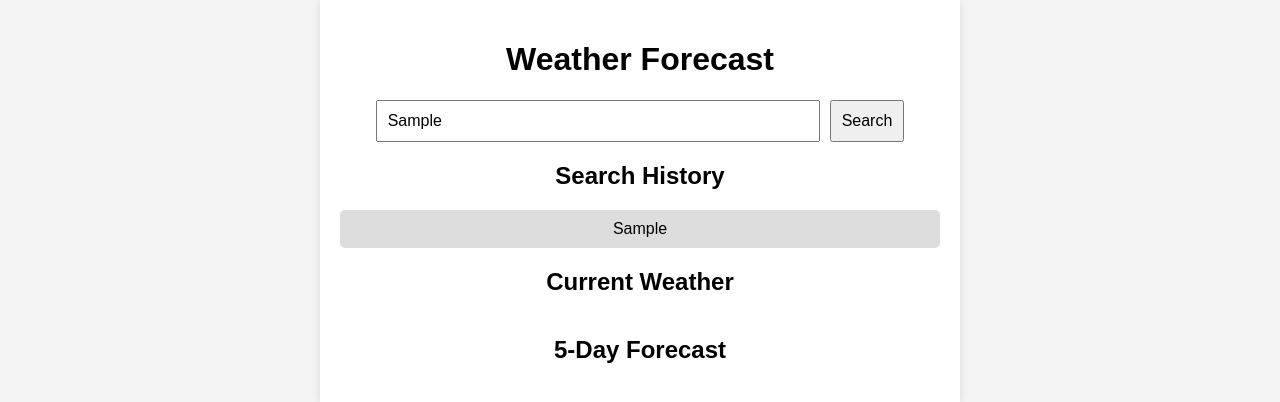
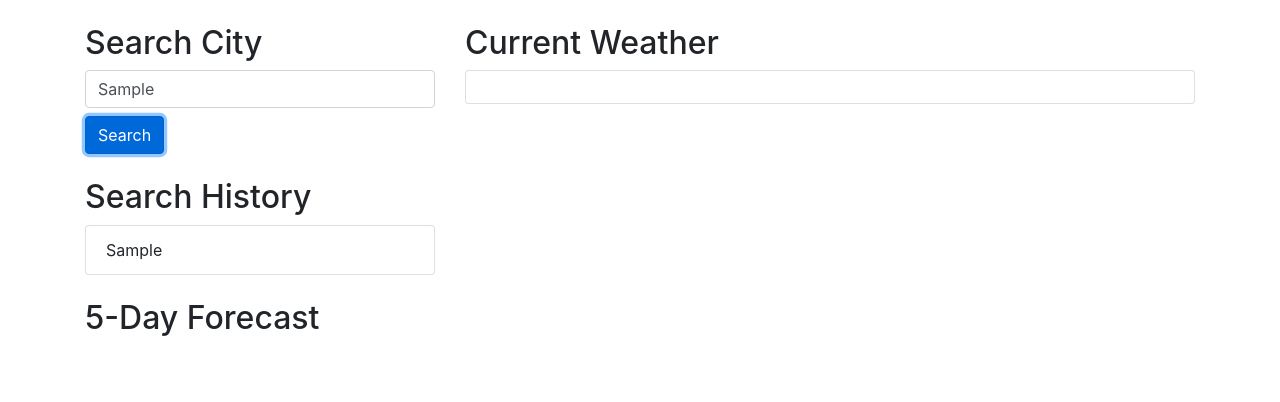
Before and after one commit to CameronGillum/5-day-weather-forecast, a plain HTML site: page index.html in a window 1280 px wide. Both pictures are taken after typing "Sample" into the empty fields and a click on the button "Search". Drawn offline with nearby package versions, Linux system fonts and the light colour scheme; no server answers.

Commit message:
adds bootstrap formatting and cahnges 5 day forecast direction when page is too small

```diff
--- a/assets/css/styles.css
+++ b/assets/css/styles.css
@@ -1,72 +1,19 @@
-body {
-    font-family: Arial, sans-serif;
-    background-color: #f4f4f4;
-    margin: 0;
-    padding: 0;
+.weather-item {
+    flex: 1;
+    margin: 10px;
+    padding: 10px;
+    background-color: #f8f9fa;
+    border-radius: 8px;
+    text-align: center;
+    min-width: 200px;
 }
 
-.container {
-    max-width: 600px;
-    margin: 0 auto;
-    padding: 20px;
-    background-color: #fff;
-    box-shadow: 0 0 10px rgba(0, 0, 0, 0.1);
+.weather-item img {
+    max-width: 100%;
 }
 
-h1, h2 {
-    text-align: center;
+@media (max-width: 768px) {
+    #forecast-info {
+        flex-direction: column !important;
+    }
 }
-
-.search {
-    display: flex;
-    justify-content: center;
-    margin-bottom: 20px;
-}
-
-.search input {
-    padding: 10px;
-    font-size: 16px;
-    margin-right: 10px;
-    width: 70%;
-}
-
-.search button {
-    padding: 10px;
-    font-size: 16px;
-}
-
-#search-history {
-    margin-bottom: 20px;
-}
-
-#search-history ul {
-    list-style: none;
-    padding: 0;
-}
-
-#search-history li {
-    cursor: pointer;
-    margin: 5px 0;
-    padding: 10px;
-    background-color: #ddd;
-    border-radius: 5px;
-    text-align: center;
-}
-
-.weather-info {
-    display: flex;
-    flex-direction: column;
-    align-items: center;
-}
-
-.weather-item {
-    display: flex;
-    justify-content: space-between;
-    width: 100%;
-    padding: 10px;
-    border-bottom: 1px solid #ddd;
-}
-
-.weather-item:last-child {
-    border-bottom: none;
-}
--- a/assets/js/script.js
+++ b/assets/js/script.js
@@ -85,8 +85,8 @@ function displayForecast(data) {
 
     nextFiveDaysForecast.forEach(forecast => {
         const forecastItem = `
-            <div class="weather-item">
-                <div>
+            <div class="weather-item card">
+                <div class="card-body">
                     <p>Date: ${new Date(forecast.dt * 1000).toLocaleDateString()}</p>
                     <img src="http://openweathermap.org/img/wn/${forecast.weather[0].icon}@2x.png" alt="${forecast.weather[0].description}">
                     <p>Temperature: ${forecast.main.temp} °F</p>
@@ -114,6 +114,7 @@ function loadSearchHistory() {
     historyList.innerHTML = '';
     cityHistory.forEach(city => {
         const listItem = document.createElement('li');
+        listItem.className = 'list-group-item';
         listItem.textContent = city;
         listItem.onclick = () => fetchWeatherData(city);
         historyList.appendChild(listItem);
--- a/index.html
+++ b/index.html
@@ -4,28 +4,43 @@
     <meta charset="UTF-8">
     <meta name="viewport" content="width=device-width, initial-scale=1.0">
     <title>Weather Forecast</title>
+    <!-- Bootstrap CSS -->
+    <link href="https://maxcdn.bootstrapcdn.com/bootstrap/4.5.2/css/bootstrap.min.css" rel="stylesheet">
     <link rel="stylesheet" href="./assets/css/styles.css">
 </head>
 <body>
-    <div class="container">
-        <h1>Weather Forecast</h1>
-        <div class="search">
-            <input type="text" id="city-input" placeholder="Enter city name">
-            <button onclick="searchCity()">Search</button>
+    <div class="container mt-4">
+        <div class="row">
+            <div class="col-md-4">
+                <h2>Search City</h2>
+                <input type="text" id="city-input" class="form-control" placeholder="Enter city name">
+                <button onclick="searchCity()" class="btn btn-primary mt-2">Search</button>
+                <h2 class="mt-4">Search History</h2>
+                <ul id="history-list" class="list-group">
+                    <!-- History items will be injected here -->
+                </ul>
+            </div>
+            <div class="col-md-8">
+                <h2>Current Weather</h2>
+                <div id="current-weather-info" class="card p-3">
+                    <!-- Current weather info will be injected here -->
+                </div>
+            </div>
         </div>
-        <div id="search-history">
-            <h2>Search History</h2>
-            <ul id="history-list"></ul>
-        </div>
-        <div id="current-weather">
-            <h2>Current Weather</h2>
-            <div class="weather-info" id="current-weather-info"></div>
-        </div>
-        <div id="forecast">
-            <h2>5-Day Forecast</h2>
-            <div class="weather-info" id="forecast-info"></div>
+        <div class="row mt-4">
+            <div class="col-12">
+                <h2>5-Day Forecast</h2>
+                <div id="forecast-info" class="d-flex flex-wrap flex-row flex-column-sm justify-content-between">
+                    <!-- Forecast info will be injected here -->
+                </div>
+            </div>
         </div>
     </div>
+
+    <!-- Bootstrap JS and dependencies -->
+    <script src="https://code.jquery.com/jquery-3.5.1.slim.min.js"></script>
+    <script src="https://cdn.jsdelivr.net/npm/@popperjs/core@2.5.4/dist/umd/popper.min.js"></script>
+    <script src="https://stackpath.bootstrapcdn.com/bootstrap/4.5.2/js/bootstrap.min.js"></script>
     <script src="./assets/js/script.js"></script>
 </body>
 </html>
```
